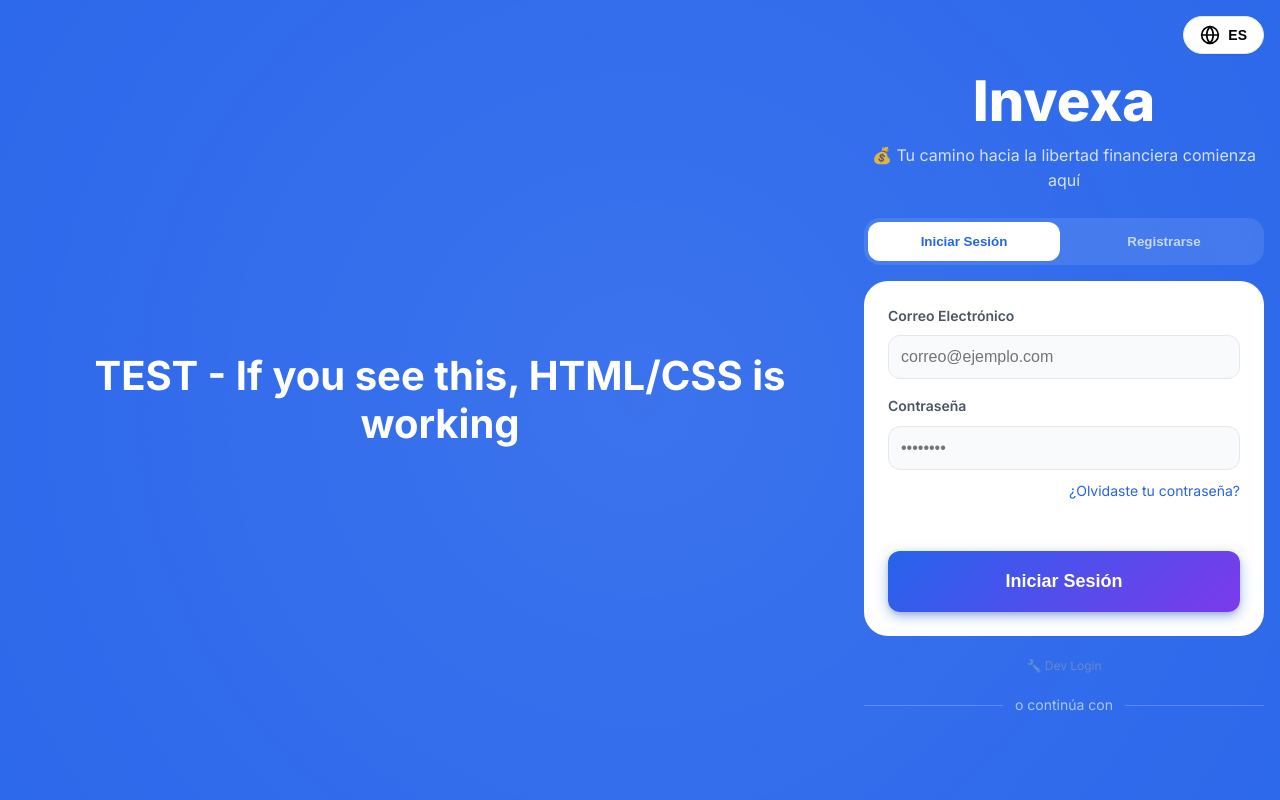
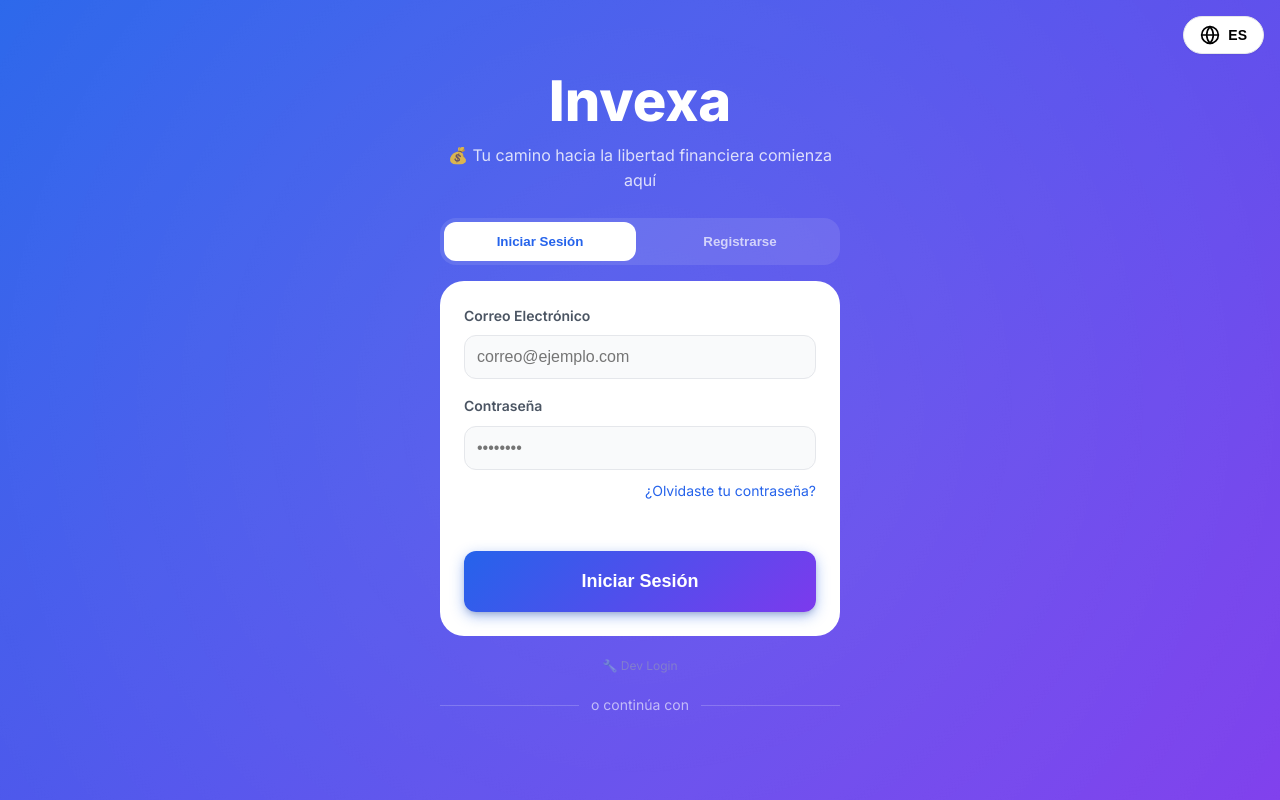
Before and after one commit to VicBojoDev10/Invexa-Project, a website: page docs/index.html in a window 1280 px wide. Drawn offline with nearby package versions, Linux system fonts and the light colour scheme.

Commit message:
RepairingTest

```diff
--- a/docs/index.html
+++ b/docs/index.html
@@ -336,10 +336,7 @@
   </div>
 
   <!-- Login Screen -->
-  <div id="loginScreen" class="login-screen" style="display: flex !important; background: #2563eb !important; min-height: 100vh;">
-    <div style="color: white; text-align: center; padding: 2rem;">
-      <h1 style="color: white;">TEST - If you see this, HTML/CSS is working</h1>
-    </div>
+  <div id="loginScreen" class="login-screen" style="display: flex !important; background: linear-gradient(135deg, #2563eb 0%, #7c3aed 100%) !important; min-height: 100vh;">
     <div class="login-content">
       <h1 class="login-logo" style="color: white;">Invexa</h1>
       <p class="login-subtitle" id="loginSubtitle">Tu camino hacia la libertad financiera comienza aquí</p>
```
